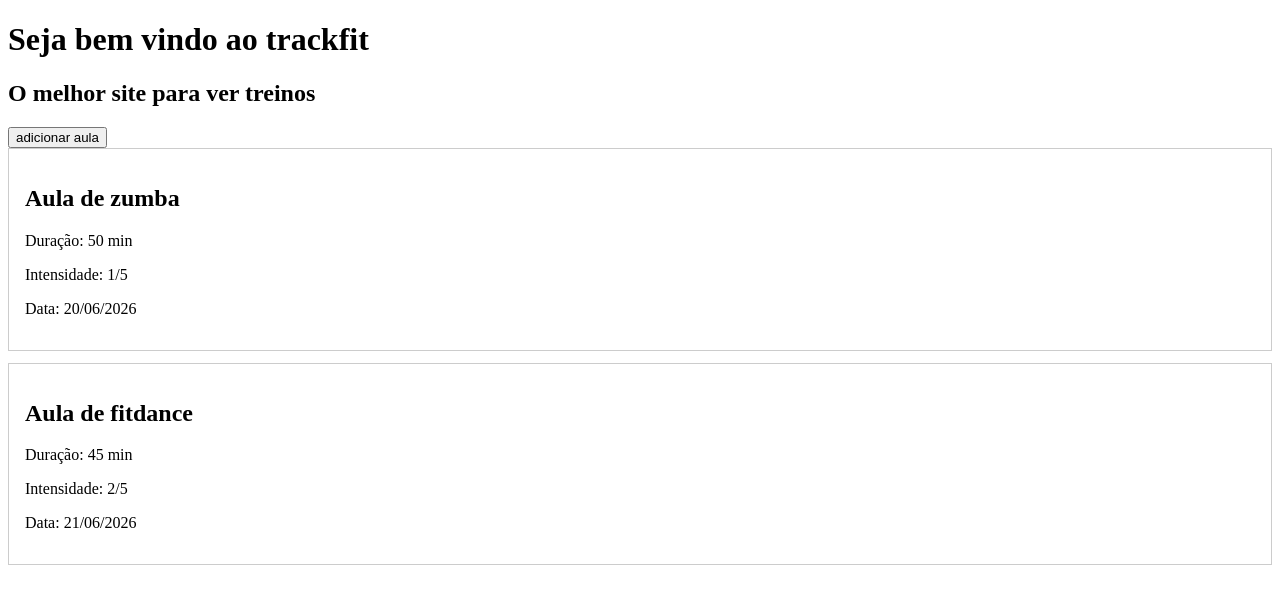
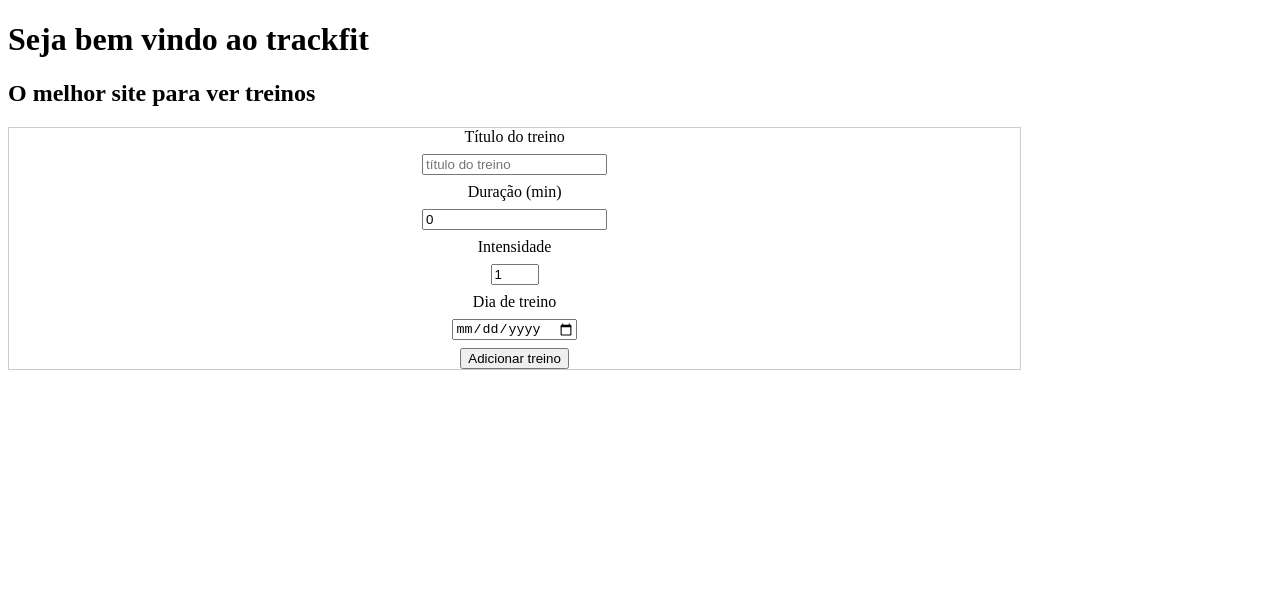
Before and after one commit to johnny-mathias/trackfit-do-leandro, a React (Vite) app: page / in a window 1280 px wide. Shown: the top 604 px of the page. Built offline with nearby package versions, Linux system fonts and the light colour scheme.

Commit message:
feat: created workout form

```diff
--- a/src/App.tsx
+++ b/src/App.tsx
@@ -1,45 +1,20 @@
 import { useState } from "react";
 import { Header } from "./components/header";
+import { WorkoutForm } from "./components/workout-form";
 import { WorkoutList } from "./components/workout-list";
 import type { Workout } from "./types/workout";
 
 function App() {
-  const [list, setList] = useState<Workout[]>([
-    {
-      id: "1",
-      title: "Aula de zumba",
-      date: "20/06/2026",
-      duration: 50,
-      intensity: 1,
-    },
-    {
-      id: "2",
-      title: "Aula de fitdance",
-      date: "21/06/2026",
-      duration: 45,
-      intensity: 2,
-    },
-  ]);
+  const [list, setList] = useState<Workout[]>([]);
+
+  function addWorkout(workout: Workout): void {
+    setList((prev) => [...prev, workout]);
+  }
 
   return (
     <>
       <Header />
-      <button
-        onClick={() =>
-          setList([
-            ...list,
-            {
-              id: "3",
-              date: "20/08/2026",
-              duration: 60,
-              intensity: 5,
-              title: "jiu-jitsu",
-            },
-          ])
-        }
-      >
-        adicionar aula
-      </button>
+      <WorkoutForm onAdd={addWorkout} />
       <WorkoutList workoutList={list} />
     </>
   );
--- /dev/null
+++ b/src/components/workout-form.tsx
@@ -0,0 +1,81 @@
+import { useState } from "react";
+import type { Workout } from "../types/workout";
+
+interface WorkoutFormProps {
+  onAdd: (workout: Workout) => void;
+}
+
+export function WorkoutForm({ onAdd }: WorkoutFormProps) {
+  const [title, setTitle] = useState("");
+  const [duration, setDuration] = useState(0);
+  const [intensity, setIntensity] = useState(1);
+  const [date, setDate] = useState("");
+
+  function handleSubmit(event: React.FormEvent) {
+    event.preventDefault();
+
+    const workout = {
+      title,
+      duration,
+      intensity,
+      date,
+    };
+    onAdd(workout as Workout);
+    console.log(workout);
+  }
+
+  return (
+    <form
+      onSubmit={handleSubmit}
+      style={{
+        display: "flex",
+        flexDirection: "column",
+        width: "80%",
+        alignItems: "center",
+        justifyContent: "center",
+        border: "1px solid #ccc",
+        gap: "0.5rem",
+      }}
+    >
+      <label htmlFor="workout-title">Título do treino</label>
+      <input
+        type="text"
+        id="workout-title"
+        value={title}
+        onChange={(e) => setTitle(e.target.value)}
+        placeholder="título do treino"
+      />
+
+      <label htmlFor="workout-duration">Duração (min)</label>
+      <input
+        type="number"
+        id="workout-duration"
+        value={duration}
+        onChange={(e) => setDuration(Number(e.target.value))}
+        placeholder="Duração (min)"
+      />
+
+      <label htmlFor="workout-intensity">Intensidade</label>
+      <input
+        type="number"
+        id="workout-intensity"
+        value={intensity}
+        onChange={(e) => setIntensity(Number(e.target.value))}
+        placeholder="Intensidade"
+        min={1}
+        max={5}
+      />
+
+      <label htmlFor="workout-date">Dia de treino</label>
+      <input
+        type="date"
+        id="workout-date"
+        value={date}
+        onChange={(e) => setDate(e.target.value)}
+        placeholder="Dia de treino"
+      />
+
+      <button type="submit">Adicionar treino</button>
+    </form>
+  );
+}
```
